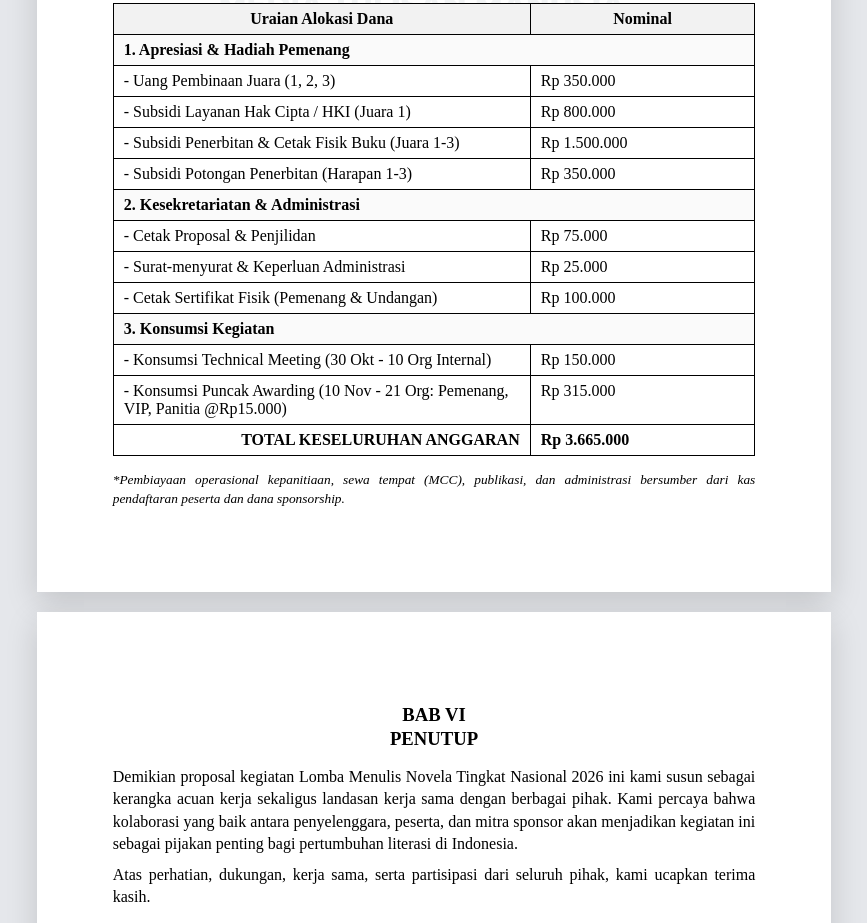
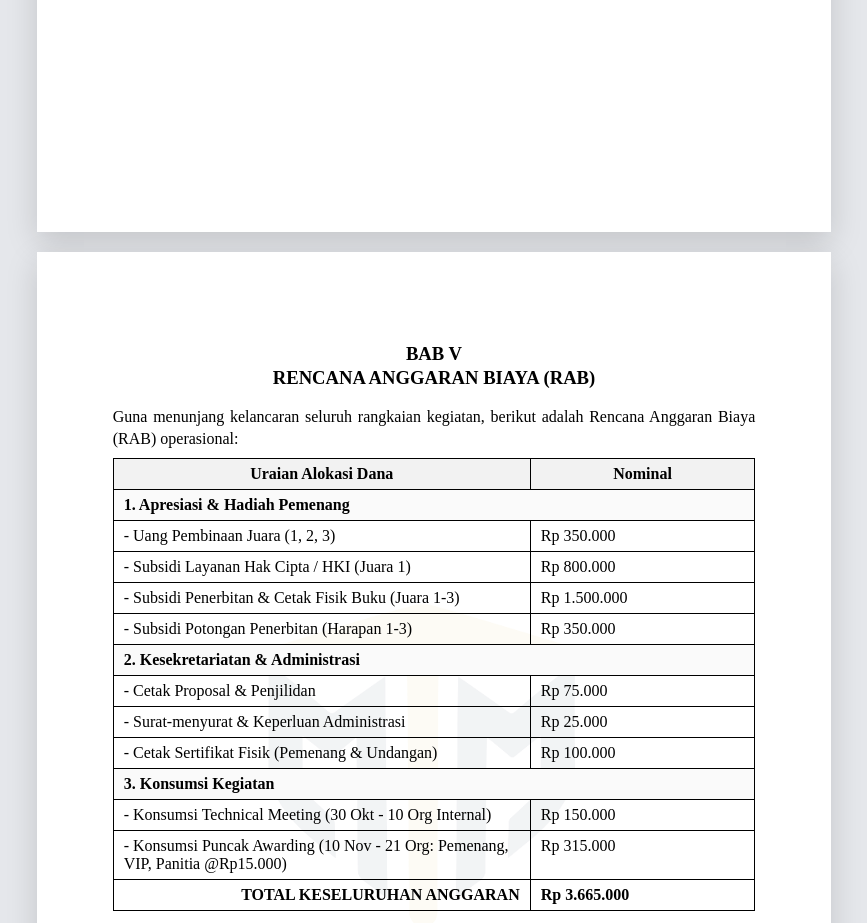
Before and after one commit to mediatulisanmanusia/surat, a plain HTML site: page proposal.html in a window 1280 px wide. Shown: the part 3411-4334 px from the top of the page, without its empty margins (206-1073 px from the left). Drawn offline with Linux system fonts and the light colour scheme; a web font is replaced by a local one.

Commit message:
Fix typos and update page break comments in proposal.html

```diff
--- a/proposal.html
+++ b/proposal.html
@@ -108,6 +108,11 @@
         table, th, td { border: 1px solid black; }
         th, td { padding: 6px 10px; text-align: left; vertical-align: top; }
         th { background-color: #f2f2f2; text-align: center; }
+
+        /* Kelas khusus untuk memaksa Bab V di halaman baru */
+        .page-break-before {
+            page-break-before: always;
+        }
 
         /* Blok Tanda Tangan */
         .signature-container {
@@ -365,7 +370,7 @@
         </ol>
     </div>
 
-    <!-- HALAMAN 3: BAB 3, 4, 5 -->
+    <!-- HALAMAN 3: BAB 3 & BAB 4 -->
     <div class="page with-watermark">
         <h2>BAB III<br>SUSUNAN KEPANITIAAN</h2>
         <p>Guna melancarkan pelaksanaan Lomba Menulis Novela Nasional 2026, dibentuklah susunan kepanitiaan inti sebagai berikut:</p>
@@ -373,7 +378,7 @@
             <tr><th style="width: 40%;">Jabatan</th><th style="width: 60%;">Nama</th></tr>
             <tr><td>Penanggung Jawab</td><td>Ach. Sufyan Wahyudi</td></tr>
             <tr><td>Ketua Pelaksana</td><td>Linda Antika</td></tr>
-            <tr><td>Sekretaris</td><td>Fiestra Deka Elvira</td></tr>
+            <tr><td>Sekretaris</td><td>Fistra Deka Elvira</td></tr>
             <tr><td>Bendahara</td><td>Raras Galuh Safira</td></tr>
             <tr><td>Sie Acara</td><td>Nurul Khodaifi</td></tr>
             <tr><td>Sie Perlengkapan</td><td>Moh. Farid Alwaridsi</td></tr>
@@ -390,7 +395,10 @@
             <li><strong>Harapan 1, 2, dan 3:</strong> Voucher Potongan Spesial Penerbitan dan Sertifikat.</li>
             <li><strong>Fasilitas Seluruh Peserta:</strong> E-Sertifikat Nasional, Naskah tayang di web, dan Voucher Diskon Khusus.</li>
         </ol>
+    </div>
 
+    <!-- HALAMAN 4: BAB V (RENCANA ANGGARAN BIAYA - KINI DI HALAMAN SENDIRI) -->
+    <div class="page with-watermark page-break-before">
         <h2>BAB V<br>RENCANA ANGGARAN BIAYA (RAB)</h2>
         <p>Guna menunjang kelancaran seluruh rangkaian kegiatan, berikut adalah Rencana Anggaran Biaya (RAB) operasional:</p>
         <table>
@@ -412,10 +420,10 @@
                 <td><strong>Rp 3.665.000</strong></td>
             </tr>
         </table>
-        <p style="font-size: 10pt; font-style: italic;">*Pembiayaan operasional kepanitiaan, sewa tempat (MCC), publikasi, dan administrasi bersumber dari kas pendaftaran peserta dan dana sponsorship.</p>
+        <p style="font-size: 10pt; font-style: italic; margin-top: 15px;">*Pembiayaan operasional kepanitiaan, sewa tempat (MCC), publikasi, dan administrasi bersumber dari kas pendaftaran peserta dan dana sponsorship.</p>
     </div>
 
-    <!-- HALAMAN 4: PENUTUP & PENGESAHAN -->
+    <!-- HALAMAN 5: PENUTUP & PENGESAHAN -->
     <div class="page with-watermark">
         <h2>BAB VI<br>PENUTUP</h2>
         <p>Demikian proposal kegiatan Lomba Menulis Novela Tingkat Nasional 2026 ini kami susun sebagai kerangka acuan kerja sekaligus landasan kerja sama dengan berbagai pihak. Kami percaya bahwa kolaborasi yang baik antara penyelenggara, peserta, dan mitra sponsor akan menjadikan kegiatan ini sebagai pijakan penting bagi pertumbuhan literasi di Indonesia.</p>
@@ -442,7 +450,7 @@
         </div>
     </div>
 
-    <!-- HALAMAN 5: LAMPIRAN I (SPONSORSHIP) -->
+    <!-- HALAMAN 6: LAMPIRAN I (SPONSORSHIP) -->
     <div class="page with-watermark">
         <h2 style="margin-bottom: 5px;">LAMPIRAN I</h2>
         <h3 style="text-align: center; margin-top: 0; font-size: 14pt;">PENAWARAN KERJA SAMA SPONSORSHIP</h3>
@@ -506,7 +514,7 @@
         </div>
     </div>
 
-    <!-- HALAMAN 6: LAMPIRAN II (PAMFLET) -->
+    <!-- HALAMAN 7: LAMPIRAN II (PAMFLET) -->
     <div class="page attachment-page">
         <div class="attachment-title">LAMPIRAN II: PAMFLET KEGIATAN</div>
         <img src="pamflet.png" alt="Pamflet Lomba Menulis Novela" class="attachment-img">
```
